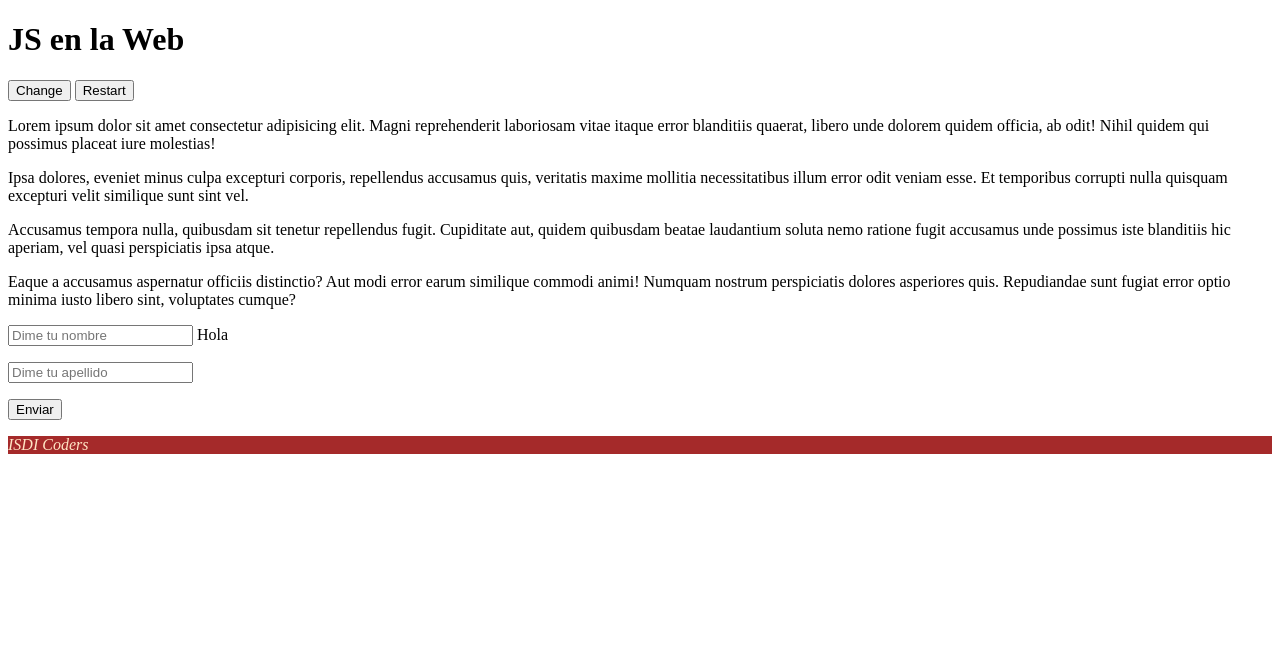
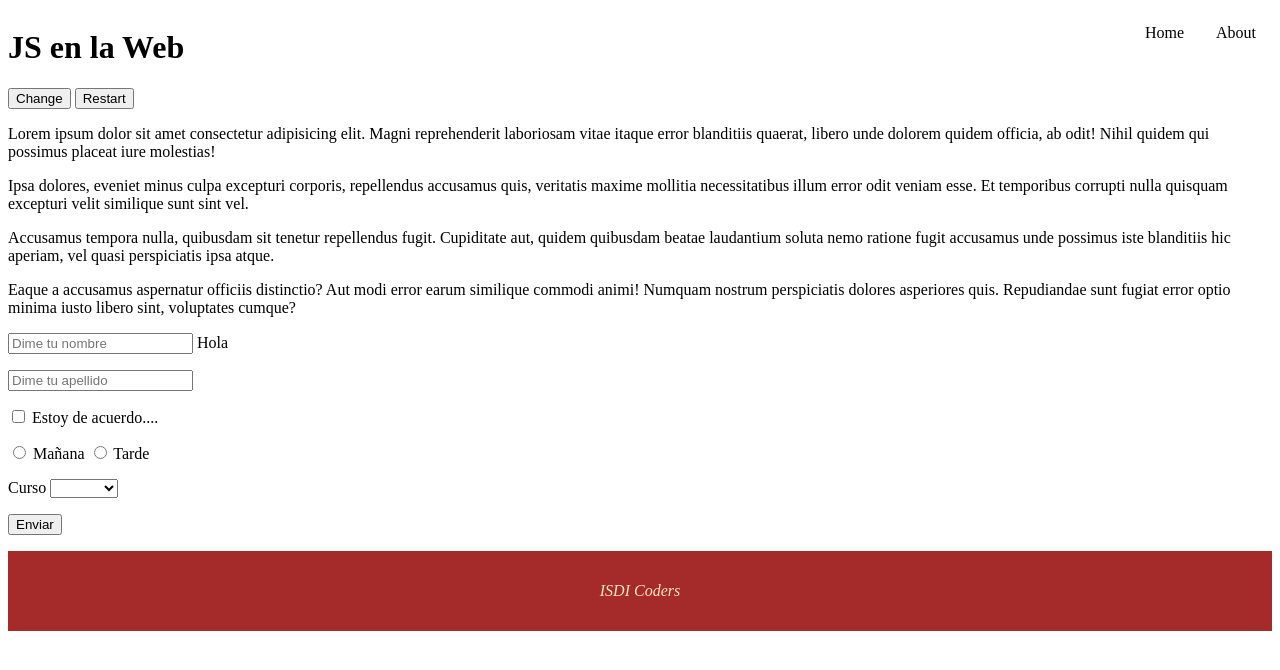
Before and after one commit to alce65/week7, a website with bundled scripts: page index.html in a window 1280 px wide. Built offline with nearby package versions, Linux system fonts and the light colour scheme.

Commit message:
Dinamic HTML

```diff
--- a/css/style.css
+++ b/css/style.css
@@ -1,6 +1,29 @@
+header {
+    display: flex;
+    justify-content: space-between;
+}
+
+nav ul {
+    list-style: none;
+    margin: 0;
+    padding: 0;
+    display: flex;
+}
+
+nav a {
+    text-decoration: none;
+    color: inherit;
+    display: block;
+    padding: 1rem;
+}
+
 footer {
     background-color: brown;
     color: bisque;
+    min-height: 10vh;
+    display: flex;
+    justify-content: center;
+    align-items: center;
 }
 
 .destacado {
--- a/index.html
+++ b/index.html
@@ -1,21 +1,7 @@
 <!DOCTYPE html>
 <html lang="es">
-    <head>
-        <meta charset="UTF-8" />
-        <meta http-equiv="X-UA-Compatible" content="IE=edge" />
-        <meta name="viewport" content="width=device-width, initial-scale=1.0" />
-        <title>JS en la Web</title>
-
-        <link rel="stylesheet" href="./css/style.css" />
-        <script>
-            console.log('Desde HTML');
-        </script>
-        <script src="./js/app.js" type="module"></script>
-    </head>
+    <head> </head>
     <body>
-        <header>
-            <h1>JS en la Web</h1>
-        </header>
         <main>
             <div>
                 <button data-number="0">Change</button>
@@ -48,16 +34,42 @@
         </main>
         <form id="form1">
             <p>
-                <input type="text" placeholder="Dime tu nombre" />
+                <input
+                    type="text"
+                    name="firstName"
+                    placeholder="Dime tu nombre"
+                    required
+                />
                 <output>Hola</output>
             </p>
-            <input type="text" placeholder="Dime tu apellido" />
+            <input
+                type="text"
+                name="lastName"
+                placeholder="Dime tu apellido"
+                minlength="3"
+            />
+            <p>
+                <input type="checkbox" name="isOk" id="isOk" required />
+                <label for="isOk">Estoy de acuerdo....</label>
+            </p>
+            <p>
+                <input type="radio" name="turno" id="tm" value="M" required />
+                <label for="tm">Mañana</label>
+                <input type="radio" name="turno" id="tt" value="T" />
+                <label for="tt">Tarde</label>
+            </p>
+            <p>
+                <label for="course">Curso</label>
+                <select name="course" id="course" required>
+                    <option value=""></option>
+                    <option>Angular</option>
+                    <option value="R">React</option>
+                </select>
+            </p>
             <p>
                 <button type="submit">Enviar</button>
             </p>
         </form>
-        <footer>
-            <address>ISDI Coders</address>
-        </footer>
+        <script src="./js/app.js" type="module"></script>
     </body>
 </html>
--- a/js/main.js
+++ b/js/main.js
@@ -1,4 +1,10 @@
+import { createHead, headerHtml, footerHtml } from './templates.js';
 export const main = () => {
+    document.querySelector('head').innerHTML = createHead();
+    const main = document.querySelector('body').innerHTML;
+
+    document.querySelector('body').innerHTML = headerHtml + main + footerHtml;
+
     let heading = document.querySelector('h1');
     const parrafos = document.querySelectorAll('p');
     const aParrafos = [...parrafos];
@@ -43,9 +49,22 @@ const handlerButtonClick = (ev, heading) => {
 const handlerSubmit = (ev) => {
     ev.preventDefault();
 
-    const inputs = ev.target.querySelectorAll('input');
-
-    console.log('Listo para enviar', inputs[0].value, inputs[1].value);
+    const inputs = ev.target.querySelectorAll('input, select');
+    let data = {};
+    inputs.forEach((item) => {
+        console.dir(item);
+        if (item.type === 'checkbox') {
+            data[item.name] = item.checked;
+        } else if (item.type === 'radio') {
+            if (item.checked) {
+                data[item.name] = item.value;
+            }
+        } else {
+            data[item.name] = item.value;
+        }
+    });
+    ev.target.reset();
+    console.log('Listo para enviar', data);
 };
 
 const handlerInput = (ev) => {
--- /dev/null
+++ b/js/templates.js
@@ -0,0 +1,33 @@
+export const createHead = (title = 'JS en la Web') => {
+    const template = `
+        <meta charset="UTF-8" />
+        <meta http-equiv="X-UA-Compatible" content="IE=edge" />
+        <meta name="viewport" content="width=device-width, initial-scale=1.0" />
+        <title>${title}</title>
+
+        <link rel="stylesheet" href="./css/style.css" />
+        <script>
+            console.log('Desde HTML');
+        </script>
+
+    `;
+    return template;
+};
+
+export const headerHtml = `
+    <header>
+        <h1>JS en la Web</h1>
+            <nav>
+                <ul>
+                    <li><a href="./index.html">Home</a></li>
+                    <li><a href="./about.html">About</a></li>
+                </ul>
+            </nav>
+    </header>
+`;
+
+export const footerHtml = `
+    <footer>
+        <address>ISDI Coders</address>
+    </footer>
+`;
```
Also changed, not shown: about.html (added, +10 -0 lines), js/about.js (added, +11 -0 lines).
